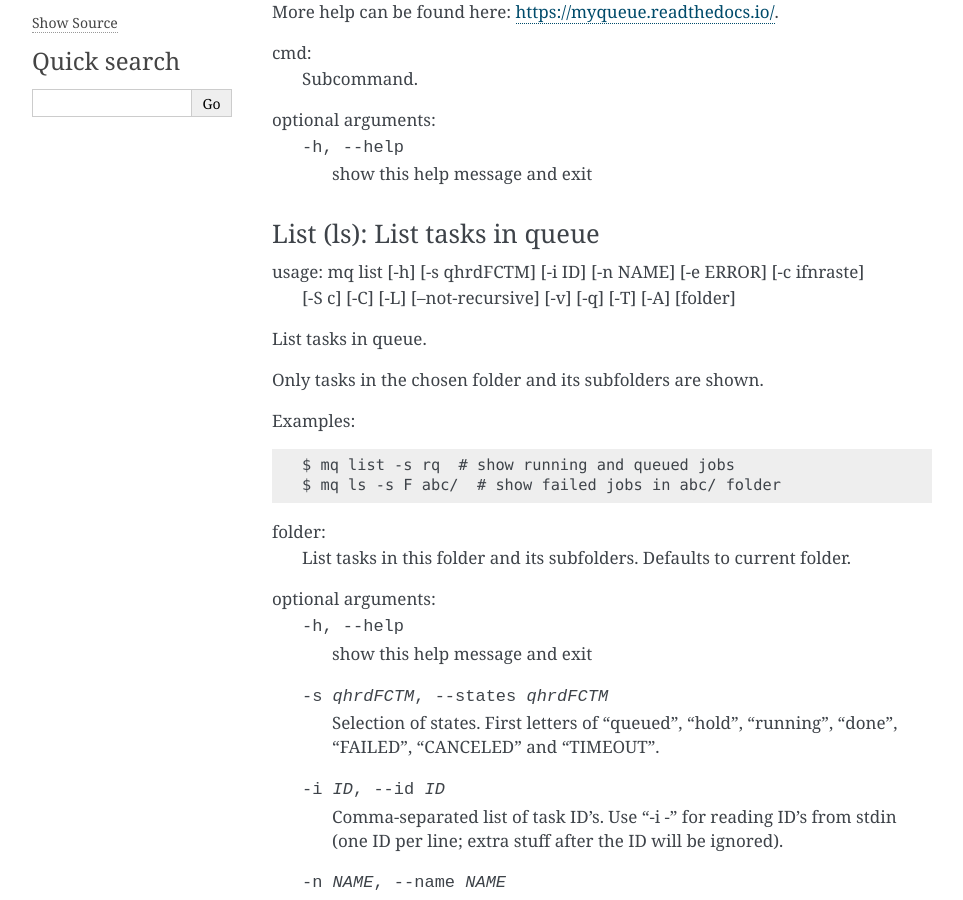
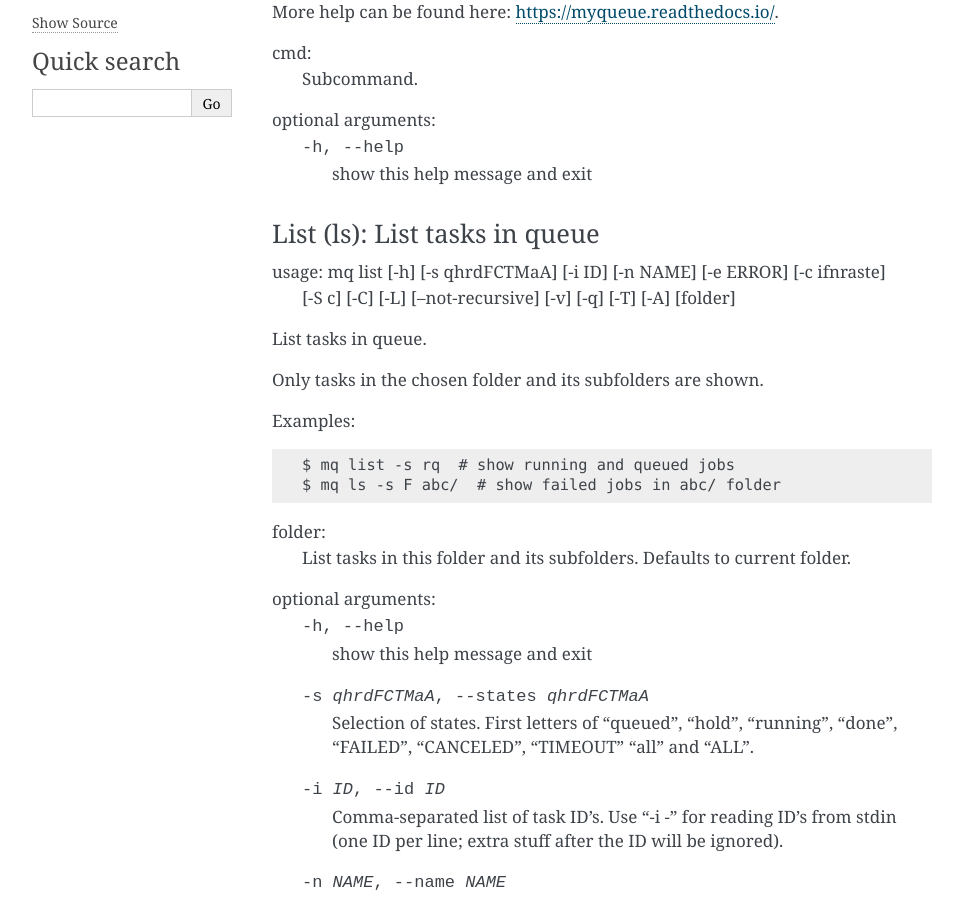
Before and after one commit to Yangxinsix/myqueue, a Sphinx documentation site: the page built from docs/cli.rst, in a window 1280 px wide and 900 px high, scrolled down 831 px. Shown: the whole window, without its empty margins (148-1111 px from the left). Built offline with Sphinx 7.4.7, drawn with Linux system fonts in a browser that asks for light colours; some of the changed text lies outside the part shown.

Commit message:
Update docs

```diff
--- a/docs/cli.rst
+++ b/docs/cli.rst
@@ -69,7 +69,7 @@ optional arguments:
 List (ls): List tasks in queue
 ------------------------------
 
-usage: mq list [-h] [-s qhrdFCTM] [-i ID] [-n NAME] [-e ERROR] [-c ifnraste]
+usage: mq list [-h] [-s qhrdFCTMaA] [-i ID] [-n NAME] [-e ERROR] [-c ifnraste]
                [-S c] [-C] [-L] [--not-recursive] [-v] [-q] [-T] [-A]
                [folder]
 
@@ -87,10 +87,10 @@ folder:
 
 optional arguments:
   -h, --help            show this help message and exit
-  -s qhrdFCTM, --states qhrdFCTM
+  -s qhrdFCTMaA, --states qhrdFCTMaA
                         Selection of states. First letters of "queued",
-                        "hold", "running", "done", "FAILED", "CANCELED" and
-                        "TIMEOUT".
+                        "hold", "running", "done", "FAILED", "CANCELED",
+                        "TIMEOUT" "all" and "ALL".
   -i ID, --id ID        Comma-separated list of task ID's. Use "-i -" for
                         reading ID's from stdin (one ID per line; extra stuff
                         after the ID will be ignored).
@@ -162,7 +162,7 @@ optional arguments:
 Resubmit: Resubmit failed or timed-out tasks
 --------------------------------------------
 
-usage: mq resubmit [-h] [-R RESOURCES] [-w] [-s qhrdFCTM] [-i ID] [-n NAME]
+usage: mq resubmit [-h] [-R RESOURCES] [-w] [-s qhrdFCTMaA] [-i ID] [-n NAME]
                    [-e ERROR] [-z] [-v] [-q] [-T] [-r]
                    [folder [folder ...]]
 
@@ -183,10 +183,10 @@ optional arguments:
                         16 cores, 1 process, half an hour.
   -w, --workflow        Write <task-name>.done or <task-name>.FAILED file when
                         done.
-  -s qhrdFCTM, --states qhrdFCTM
+  -s qhrdFCTMaA, --states qhrdFCTMaA
                         Selection of states. First letters of "queued",
-                        "hold", "running", "done", "FAILED", "CANCELED" and
-                        "TIMEOUT".
+                        "hold", "running", "done", "FAILED", "CANCELED",
+                        "TIMEOUT" "all" and "ALL".
   -i ID, --id ID        Comma-separated list of task ID's. Use "-i -" for
                         reading ID's from stdin (one ID per line; extra stuff
                         after the ID will be ignored).
@@ -207,7 +207,7 @@ optional arguments:
 Remove (rm): Remove or cancel task(s)
 -------------------------------------
 
-usage: mq remove [-h] [-s qhrdFCTM] [-i ID] [-n NAME] [-e ERROR] [-z] [-v]
+usage: mq remove [-h] [-s qhrdFCTMaA] [-i ID] [-n NAME] [-e ERROR] [-z] [-v]
                  [-q] [-T] [-r]
                  [folder [folder ...]]
 
@@ -223,10 +223,10 @@ folder:
 
 optional arguments:
   -h, --help            show this help message and exit
-  -s qhrdFCTM, --states qhrdFCTM
+  -s qhrdFCTMaA, --states qhrdFCTMaA
                         Selection of states. First letters of "queued",
-                        "hold", "running", "done", "FAILED", "CANCELED" and
-                        "TIMEOUT".
+                        "hold", "running", "done", "FAILED", "CANCELED",
+                        "TIMEOUT" "all" and "ALL".
   -i ID, --id ID        Comma-separated list of task ID's. Use "-i -" for
                         reading ID's from stdin (one ID per line; extra stuff
                         after the ID will be ignored).
@@ -385,7 +385,7 @@ optional arguments:
 Modify: Modify task(s)
 ----------------------
 
-usage: mq modify [-h] [-s qhrdFCTM] [-i ID] [-n NAME] [-e ERROR] [-z] [-v]
+usage: mq modify [-h] [-s qhrdFCTMaA] [-i ID] [-n NAME] [-e ERROR] [-z] [-v]
                  [-q] [-T] [-r]
                  newstate [folder [folder ...]]
 
@@ -400,10 +400,10 @@ folder:
 
 optional arguments:
   -h, --help            show this help message and exit
-  -s qhrdFCTM, --states qhrdFCTM
+  -s qhrdFCTMaA, --states qhrdFCTMaA
                         Selection of states. First letters of "queued",
-                        "hold", "running", "done", "FAILED", "CANCELED" and
-                        "TIMEOUT".
+                        "hold", "running", "done", "FAILED", "CANCELED",
+                        "TIMEOUT" "all" and "ALL".
   -i ID, --id ID        Comma-separated list of task ID's. Use "-i -" for
                         reading ID's from stdin (one ID per line; extra stuff
                         after the ID will be ignored).
```
